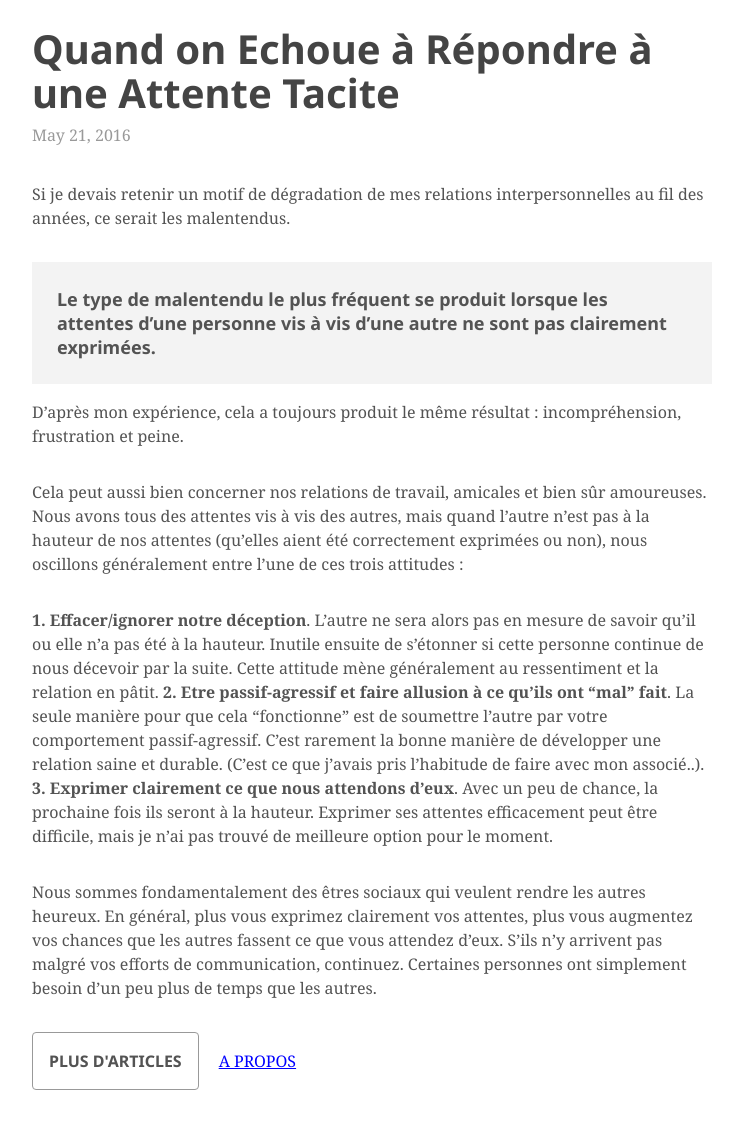
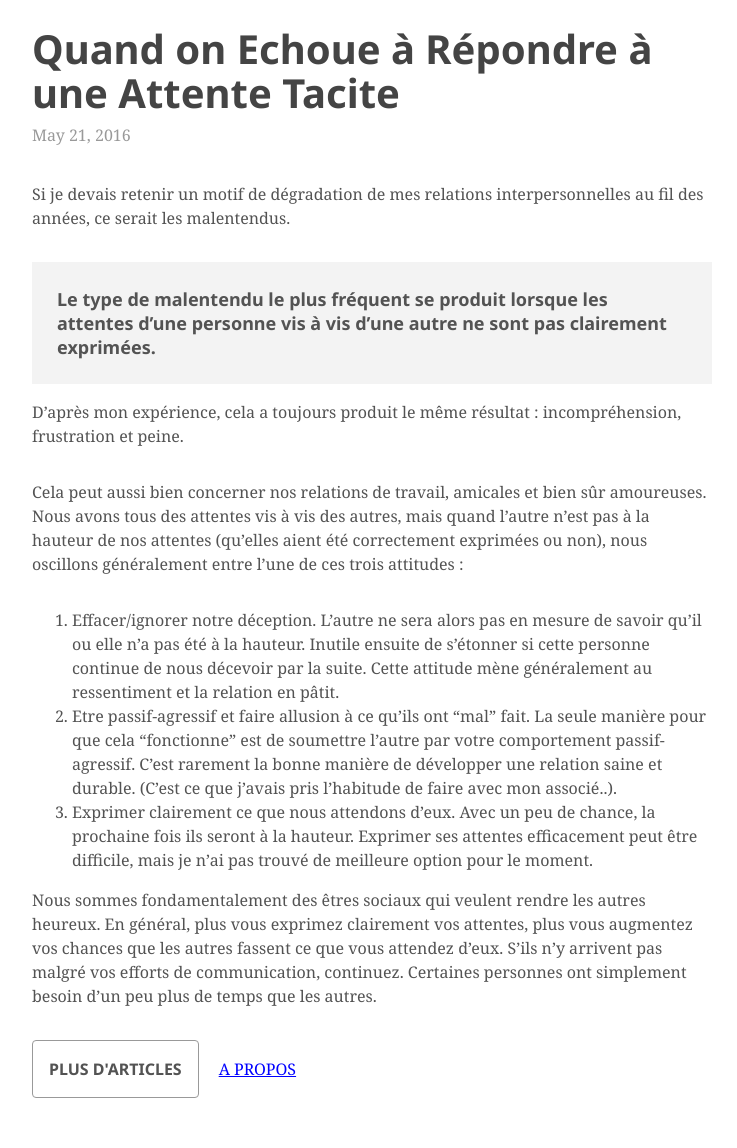
Before and after one commit to tarikpeudon/tarikpeudon.github.io, a Jekyll site: the page built from _posts/2016-05-21-echouer-repondre-attente-tactite.markdown, in a window 1280 px wide. Shown: the whole page, without its empty margins (268-1005 px from the left). Built offline with Jekyll 4.4.1, drawn with Linux system fonts in a browser that asks for light colours; some web fonts are replaced.

Commit message:
Update 2016-05-21-echouer-repondre-attente-tactite.markdown

```diff
--- a/_posts/2016-05-21-echouer-repondre-attente-tactite.markdown
+++ b/_posts/2016-05-21-echouer-repondre-attente-tactite.markdown
@@ -12,8 +12,8 @@ D’après mon expérience, cela a toujours produit le même résultat : incompr
 
 Cela peut aussi bien concerner nos relations de travail, amicales et bien sûr amoureuses. Nous avons tous des attentes vis à vis des autres, mais quand l’autre n’est pas à la hauteur de nos attentes (qu’elles aient été correctement exprimées ou non), nous oscillons généralement entre l’une de ces trois attitudes :
 
-**1. Effacer/ignorer notre déception**. L’autre ne sera alors pas en mesure de savoir qu’il ou elle n’a pas été à la hauteur. Inutile ensuite de s’étonner si cette personne continue de nous décevoir par la suite. Cette attitude mène généralement au ressentiment et la relation en pâtit.
-**2. Etre passif-agressif et faire allusion à ce qu’ils ont “mal” fait**. La seule manière pour que cela “fonctionne” est de soumettre l’autre par votre comportement passif-agressif. C’est rarement la bonne manière de développer une relation saine et durable. (C’est ce que j’avais pris l’habitude de faire avec mon associé..).
-**3. Exprimer clairement ce que nous attendons d’eux**. Avec un peu de chance, la prochaine fois ils seront à la hauteur. Exprimer ses attentes efficacement peut être difficile, mais je n’ai pas trouvé de meilleure option pour le moment.
+1. Effacer/ignorer notre déception. L’autre ne sera alors pas en mesure de savoir qu’il ou elle n’a pas été à la hauteur. Inutile ensuite de s’étonner si cette personne continue de nous décevoir par la suite. Cette attitude mène généralement au ressentiment et la relation en pâtit.
+2. Etre passif-agressif et faire allusion à ce qu’ils ont “mal” fait. La seule manière pour que cela “fonctionne” est de soumettre l’autre par votre comportement passif-agressif. C’est rarement la bonne manière de développer une relation saine et durable. (C’est ce que j’avais pris l’habitude de faire avec mon associé..).
+3. Exprimer clairement ce que nous attendons d’eux. Avec un peu de chance, la prochaine fois ils seront à la hauteur. Exprimer ses attentes efficacement peut être difficile, mais je n’ai pas trouvé de meilleure option pour le moment.
 
 Nous sommes fondamentalement des êtres sociaux qui veulent rendre les autres heureux. En général, plus vous exprimez clairement vos attentes, plus vous augmentez vos chances que les autres fassent ce que vous attendez d’eux. S’ils n’y arrivent pas malgré vos efforts de communication, continuez. Certaines personnes ont simplement besoin d’un peu plus de temps que les autres.
```
